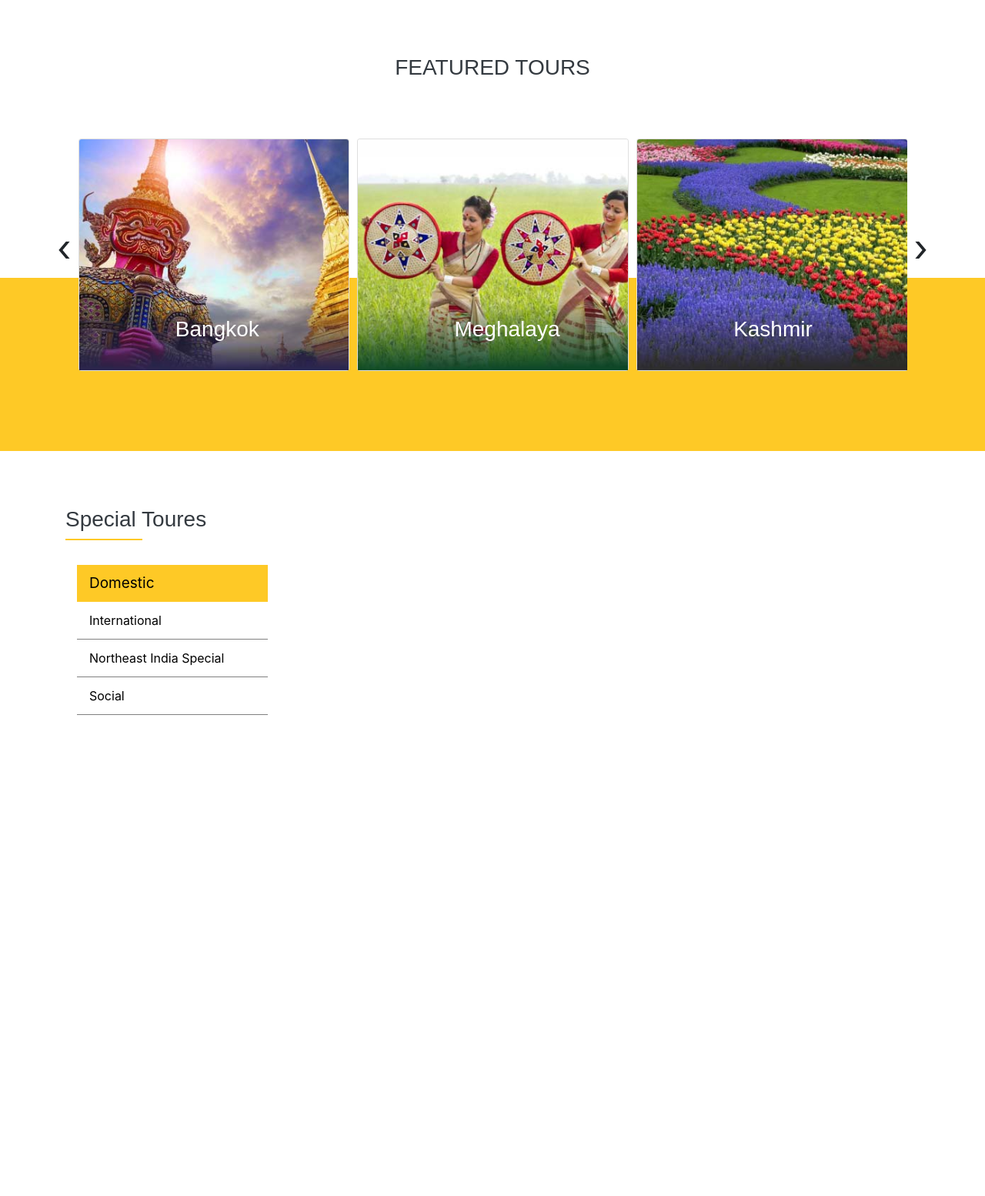
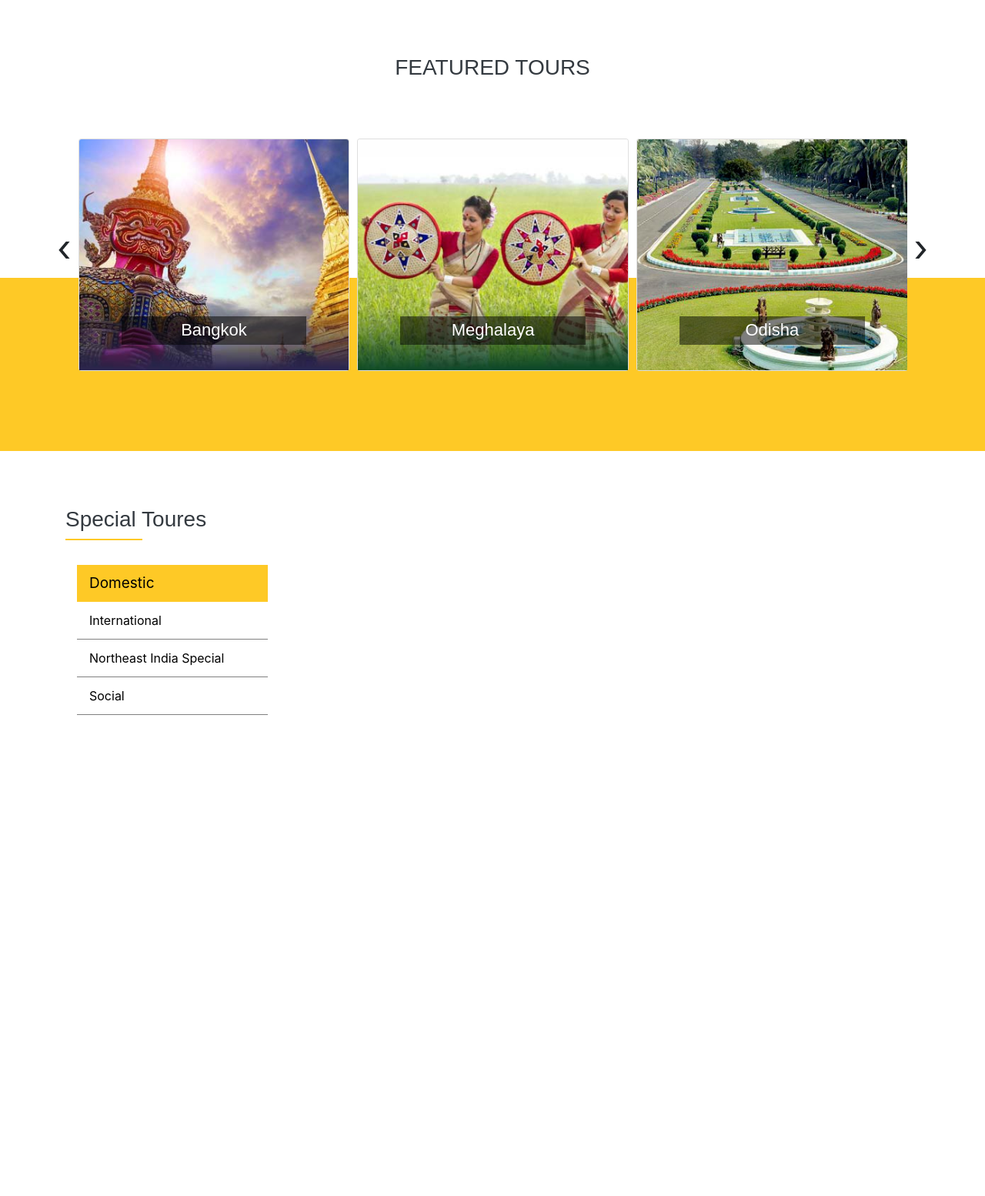
Before and after one commit to teampixel123/bandhan, a CodeIgniter app: page /bandhan_dy/ in a window 1280 px wide. Shown: the part 572-2126 px from the top of the page at 77% size. Run offline with CodeIgniter, Linux system fonts and the light colour scheme; data comes from the database, SQL or seed files in the repository; some libraries are stand-ins or nearby versions; some web fonts are replaced.

Commit message:
home footer owl image change

```diff
--- a/application/views/home.php
+++ b/application/views/home.php
@@ -79,7 +79,7 @@ include('include/header.php');
               <div class="card" >
                 <img class="card-img-top" src="<?php echo base_url(); ?>assets/images/owl/owl5.jpg" width="100%" alt="Card image cap">
                   <div class="card-img-overlay">
-                    <h3 class="card-title text-white">Bangkok</h3>
+                    <h3 class="card-title text-white" >Bangkok</h3>
                   </div>
               </div>
               </a>
@@ -95,31 +95,31 @@ include('include/header.php');
               </a>
             </div>
             <div class="item">
-              <a href="<?php echo base_url(); ?>Website/itinerary_details/712489/Jammu-and-Kashmir/Best-Of-kashmir">
+              <a href="<?php echo base_url(); ?>Website/itinerary_details/523189/Odisha/Odisha">
               <div class="card" >
                 <img class="card-img-top" src="<?php echo base_url(); ?>assets/images/owl/owl7.jpg" width="100%" alt="Card image cap">
                   <div class="card-img-overlay">
-                    <h3 class="card-title text-white">Kashmir </h3>
+                    <h3 class="card-title text-white" >Odisha </h3>
                   </div>
               </div>
               </a>
             </div>
             <div class="item">
-              <a href="<?php echo base_url(); ?>Website/itinerary_details/935821/International/Singapore">
+              <a href="<?php echo base_url(); ?>Website/itinerary_details/254137/Gujarat/Statue-Of-Unity-">
               <div class="card" >
                 <img class="card-img-top" src="<?php echo base_url(); ?>assets/images/owl/owl1.jpg" width="100%" alt="Card image cap">
                   <div class="card-img-overlay">
-                    <h3 class="card-title text-white">Singapore</h3>
+                    <h3 class="card-title text-white">Statue Of Unity</h3>
                   </div>
               </div>
             </a>
             </div>
             <div class="item">
-              <a href="<?php echo base_url(); ?>Website/itinerary_details/149582/Gujarat/Gujarat">
+              <a href="<?php echo base_url(); ?>Website/itinerary_details/178642/Bhutan/Amazing-Bhutan">
               <div class="card" >
                 <img class="card-img-top" src="<?php echo base_url(); ?>assets/images/owl/owl3.jpg" width="100%" alt="Card image cap">
                   <div class="card-img-overlay">
-                    <h3 class="card-title text-white">Rann Utsav</h3>
+                    <h3 class="card-title text-white">Bhutan</h3>
                   </div>
               </div>
               </a>
@@ -182,7 +182,7 @@ include('include/header.php');
                   <div class=" col-md-6 col-sm-6 col-xs-12 ">
                     <a href="<?php echo base_url(); ?>Website/itinerary_details/752986/Andaman-Islands/Discover-Anandman">
                       <div class="hovereffect">
-                        <img class="img-responsive" src="<?php echo base_url(); ?>assets/images/special_tours/domestic_tour1.jpg" alt="">
+                        <img class="img-responsive" src="<?php echo base_url(); ?>assets/images/special_tours/andman.jpg" alt="">
                         <div class="overlay">
                           <h2>Andaman</h2>
                           <a class="info" href="<?php echo base_url(); ?>Website/itinerary_details/752986/Andaman-Islands/Discover-Anandman">View More</a>
@@ -191,12 +191,12 @@ include('include/header.php');
                     </a>
                   </div>
                   <div class=" col-md-6 col-sm-6 col-xs-12">
-                    <a href="<?php echo base_url(); ?>Website/itinerary_details/712489/Jammu-and-Kashmir/Best-Of-kashmir">
+                    <a href="<?php echo base_url(); ?>Website/itinerary_details/698713/Karnataka/Historical-Karnataka">
                       <div class="hovereffect">
-                        <img class="img-responsive" src="<?php echo base_url(); ?>assets/images/special_tours/domestic_tour2.jpg" alt="">
+                        <img class="img-responsive" src="<?php echo base_url(); ?>assets/images/special_tours/karnatka.jpg" alt="">
                         <div class="overlay">
-                          <h2>Best of Kashmir</h2>
-                          <a class="info" href="<?php echo base_url(); ?>Website/itinerary_details/712489/Jammu-and-Kashmir/Best-Of-kashmir">View More</a>
+                          <h2>Historical Karnataka</h2>
+                          <a class="info" href="<?php echo base_url(); ?>Website/itinerary_details/698713/Karnataka/Historical-Karnataka">View More</a>
                         </div>
                       </div>
                     </a>
@@ -218,12 +218,12 @@ include('include/header.php');
                   </a>
                 </div>
                 <div class=" col-md-6 col-sm-6 col-xs-12">
-                  <a href="<?php echo base_url(); ?>Website/itinerary_details/182364/Himachal-Pradesh/Chandigarh-Shimla-Manali">
+                  <a href="<?php echo base_url(); ?>Website/itinerary_details/426537/Kerala/Mini-Kerala-">
                     <div class="hovereffect">
-                      <img class="img-responsive" src="<?php echo base_url(); ?>assets/images/special_tours/domestic_tour4.jpg" alt="">
+                      <img class="img-responsive" src="<?php echo base_url(); ?>assets/images/special_tours/kerala.jpg" alt="">
                       <div class="overlay">
-                        <h2>Shimala Manali Special</h2>
-                        <a class="info" href="<?php echo base_url(); ?>Website/itinerary_details/182364/Himachal-Pradesh/Chandigarh-Shimla-Manali">View More</a>
+                        <h2>Mini Kerala</h2>
+                        <a class="info" href="<?php echo base_url(); ?>Website/itinerary_details/426537/Kerala/Mini-Kerala-">View More</a>
                       </div>
                     </div>
                   </a>
@@ -233,12 +233,12 @@ include('include/header.php');
             <div class="row">
               <div class="row">
                 <div class=" col-md-6 col-sm-6 col-xs-12 ">
-                  <a href="<?php echo base_url(); ?>Website/itinerary_details/852493/Jammu-and-Kashmir/Kashmir-with-Vaishnodevi">
+                  <a href="<?php echo base_url(); ?>Website/itinerary_details/182974/Madhya-Pradesh/Madhya-Pradesh--Highlights">
                     <div class="hovereffect">
-                      <img class="img-responsive" src="<?php echo base_url(); ?>assets/images/special_tours/domestic_tour9.jpg" alt="">
+                      <img class="img-responsive" src="<?php echo base_url(); ?>assets/images/special_tours/mp.jpg" alt="">
                       <div class="overlay">
-                        <h2>Kashmir With Vaishno Devi </h2>
-                        <a class="info" href="<?php echo base_url(); ?>Website/itinerary_details/852493/Jammu-and-Kashmir/Kashmir-with-Vaishnodevi">View More</a>
+                        <h2>Madhya Pradesh  Highlights</h2>
+                        <a class="info" href="<?php echo base_url(); ?>Website/itinerary_details/182974/Madhya-Pradesh/Madhya-Pradesh--Highlights">View More</a>
                       </div>
                     </div></a>
                   </div>
@@ -334,11 +334,11 @@ include('include/header.php');
                 <div data-aos="fade-up">
                   <div class="row">
                     <div class=" col-md-6 col-sm-6 col-xs-12 ">
-                      <a href="<?php echo base_url(); ?>">
+                      <a href="<?php echo base_url(); ?>Website/itinerary_details/829634/North East/Seven-Sisters">
                         <div class="hovereffect">
                           <img class="img-responsive" src="<?php echo base_url(); ?>assets/images/special_tours/Meghalaya_01.gif" alt="">
                           <div class="overlay">
-                            <h2>Assam Special</h2>
+                            <h2>Seven Sisters</h2>
                             <a class="info" href="<?php echo base_url(); ?>">View More</a>
                           </div>
                         </div>
--- a/application/views/include/footer.php
+++ b/application/views/include/footer.php
@@ -20,28 +20,19 @@ $active1='currentLink';
              <a href="<?php echo base_url(); ?>Website/itinerary_details/254137/Gujarat/Statue-Of-Unity-" class="link-page1"><p class="bottom-border">Statue Of Unity</p></a>
               <a href="<?php echo base_url(); ?>Website/itinerary_details/172934/Sikkim/Sikkim-With-Darjeeling" class="link-page1" ><p class="bottom-border" >Sikkim Darjeeling</p></a>
               <a href="<?php echo base_url(); ?>Website/itinerary_details/246831/North-East/Assam---Meghalaya" class="link-page1" ><p class="bottom-border" >Assam - Meghalaya</p></a>
-              <a href="<?php echo base_url(); ?>Website/itinerary_details/712489/Jammu-and-Kashmir/Best-Of-kashmir" class="link-page1" ><p class="bottom-border" >Best Of kashmir</p></a>
+              <a href="<?php echo base_url(); ?>Website/itinerary_details/493156/North East/Four-Sisters-" class="link-page1" ><p class="bottom-border" >Four Sisters</p></a>
             </div>
 
 
 
           <div class="col-md-5 center text-footer-grey">
-            <h5 class="center white-light">Kolhapur Office</h5>
-            <div class="underline-grey " ></div>
-               <p class="pt-1 foot-center">522/1,
-                      ‘E’ Ward,
-                      Near Pratibha Nagar,
-                      Kolhapur-416008
 
-                <i class="fa fa-phone " aria-hidden="true">&nbsp;&nbsp;+91&nbsp; 231&nbsp;&nbsp; 2692134</i>
-              <i class="fa fa-mobile ml-3 mr-1" aria-hidden="true">&nbsp;&nbsp;+91&nbsp;9422332610</i>
-                <i class="fa fa-mobile" aria-hidden="true">&nbsp;&nbsp;+91&nbsp;9422332675</i></p>
               <h5 class="center white-light">Mumbai Office</h5>
               <div class="underline-grey center" ></div>
                   <p class="pt-1 foot-center">Onyx Society,
                       Opposite D’Mart,
                       Godrej Hills, Khadakpada,
-                      Kalyan(West)-421301 <span class="mob"> <i class="fa fa-mobile ml-3 mr-3" aria-hidden="true">&nbsp;&nbsp;&nbsp;+91&nbsp;&nbsp;8275143034</i> </span></p>
+                      Kalyan(West)-421301 <span class="mob"> <i class="fa fa-mobile ml-3 mr-3" aria-hidden="true">&nbsp;&nbsp;&nbsp;+91&nbsp;&nbsp;9422332610</i> </span></p>
 
 
                     <h5 class="center white-light">Pune Office</h5>
@@ -51,6 +42,16 @@ $active1='currentLink';
                                   Shanivar Peth,
                                   Pune 411030 <span class="mob"> <i class="fa fa-mobile ml-3 mr-3" aria-hidden="true">&nbsp;&nbsp;+91&nbsp;9422332675</i> </span></p>
 
+                                  <h5 class="center white-light">Kolhapur Office</h5>
+                                  <div class="underline-grey " ></div>
+                                     <p class="pt-1 foot-center">522/1,
+                                            ‘E’ Ward,
+                                            Near Pratibha Nagar,
+                                            Kolhapur-416008
+
+                                      <i class="fa fa-phone " aria-hidden="true">&nbsp;&nbsp;+91&nbsp; 231&nbsp;&nbsp; 2692134</i>
+                                    <i class="fa fa-mobile ml-3 mr-1" aria-hidden="true">&nbsp;&nbsp;+91&nbsp;8275143034</i>
+                                      <i class="fa fa-mobile" aria-hidden="true">&nbsp;&nbsp;+91&nbsp;9422332675</i></p>
 
           </div>
           <div class="col-md-4 center">
@@ -61,14 +62,14 @@ $active1='currentLink';
           <div class="underline-grey " ></div>
           </div>
           <div >
-          <a href="<?php echo base_url(); ?>Website/itinerary_details/712489/Jammu-and-Kashmir/Best-Of-kashmir">
-          <button class="btn btn-outline-warning mt-1">kashmir</button></a>
+          <a href="<?php echo base_url(); ?>Website/itinerary_details/426537/Kerala/Mini-Kerala-">
+          <button class="btn btn-outline-warning mt-1">Mini Kerala</button></a>
            <a href="<?php echo base_url(); ?>Website/itinerary_details/149582/Gujarat/Gujarat"><button class="btn btn-outline-warning mt-1">Gujarat</button></a>
            <a href="<?php echo base_url(); ?>Website/itinerary_details/235618/Rajasthan/Sampoorna-Rajasthan"><button class="btn btn-outline-warning mt-1">Royal Rajasthan</button></a>
-           <a href="<?php echo base_url(); ?>Website/itinerary_details/426537/Kerala/Mini-Kerala-"> <button class="btn btn-outline-warning mt-1">Kerala</button></a>
-            <a href="<?php echo base_url(); ?>Website/itinerary_details/168942/Karnataka/Mysore-Ooty-Bangalore"><button class="btn btn-outline-warning mt-1">Banglore</button></a>
+           <a href="<?php echo base_url(); ?>Website/itinerary_details/468531/Madhya-Pradesh/Golden-Madhya-Pradesh"><button class="btn btn-outline-warning mt-1">Golden MP</button></a>
+           <a href="<?php echo base_url(); ?>Website/itinerary_details/523189/Odisha/Odisha"> <button class="btn btn-outline-warning mt-1">Odisha</button></a>
             <a href="<?php echo base_url(); ?>Website/itinerary_details/935821/International/Singapore"><button class="btn btn-outline-warning mt-1">Singapore</button></a>
-            <a href="<?php echo base_url(); ?>Website/itinerary_details/324681/International/Dubai-With-Abu-Dabi"><button class="btn btn-outline-warning mt-1">Dubai</button></a>
+            <!-- <a href="<?php echo base_url(); ?>Website/itinerary_details/324681/International/Dubai-With-Abu-Dabi"><button class="btn btn-outline-warning mt-1">Dubai</button></a> -->
           </div>
           <p class="pt-1"></p>
           <div class="pt-5">
@@ -120,7 +121,7 @@ $active1='currentLink';
       </div>
 
       <div class="col-lg-2 center">
-        <a href="<?php echo base_url();?>Website/terms" class="mt-2"> <p class="text-bottom-footer">Terms & Conditions</p></a>
+        <a href="<?php echo base_url();?>Website/terms" class="mt-2"> <p class="text-bottom-footer center">Terms & Conditions</p></a>
       </div>
     </div>
   </div>
--- a/application/views/include/header.php
+++ b/application/views/include/header.php
@@ -34,7 +34,7 @@ $active='active';
         <div class="col-md-12 float-right">
       <p class="top-header d-none d-sm-block">
         <i class="fa fa-mobile grey text-b" aria-hidden="true"></i>
-            &nbsp; 94 2233 2610
+            &nbsp; +91 9422332610
         <a target="_blank" href="https://www.facebook.com/Bandhan-Tourism-588031544923443/" class="facebook"> <i class="fa fa-facebook-square grey ml-3" aria-hidden="true"></i></a>
         <a target="_blank" href="https://twitter.com/bandhan_tourism" class="twitter">  <i class="fa fa-twitter-square  grey"></i></a>
         <a target="_blank" href="https://www.instagram.com/bandhantourism/" class="instagram" >  <i class="fa fa-instagram grey"></i></a>
--- a/assets/css/style.css
+++ b/assets/css/style.css
@@ -408,7 +408,15 @@ outline: inherit !important;
 
 .card-img-overlay{
 				top:70%!important;
-				left:30%!important;
+				left:10%!important;
+				right: 10%!important;
+				text-align: center!important;
+}
+.card-img-overlay h3{
+	background-color: rgba(0,0,0, 0.5);
+	padding: 5px 10px 5px 10px!important;
+	font-size: 22px;
+
 }
 
 .btn-owlCarousel{
@@ -1682,7 +1690,7 @@ h3{
 
 }
 .center{
-	text-align: center;
+	text-align: center!important;
 }
 p{
 	text-align: justify;
```
Also changed, not shown: application/views/Itinerary.php (+15 -3 lines), application/views/dashboard/add_itinerary.php (+10 -0 lines), assets/images/owl/owl1.jpg, assets/images/owl/owl3.jpg, assets/images/owl/owl7.jpg, assets/images/owl/owlgujrat.jpg (added), assets/images/owl/owlkashmir.jpg (added), assets/images/owl/owlsingapur.jpg (added), assets/images/special_tours/andman.jpg (added), assets/images/special_tours/domestic_tour2.jpg (deleted), assets/images/special_tours/domestic_tour4.jpg (deleted), assets/images/special_tours/domestic_tour9.jpg (deleted), assets/images/special_tours/karnatka.jpg (added), assets/images/special_tours/kerala.jpg (added), 1 more files.
